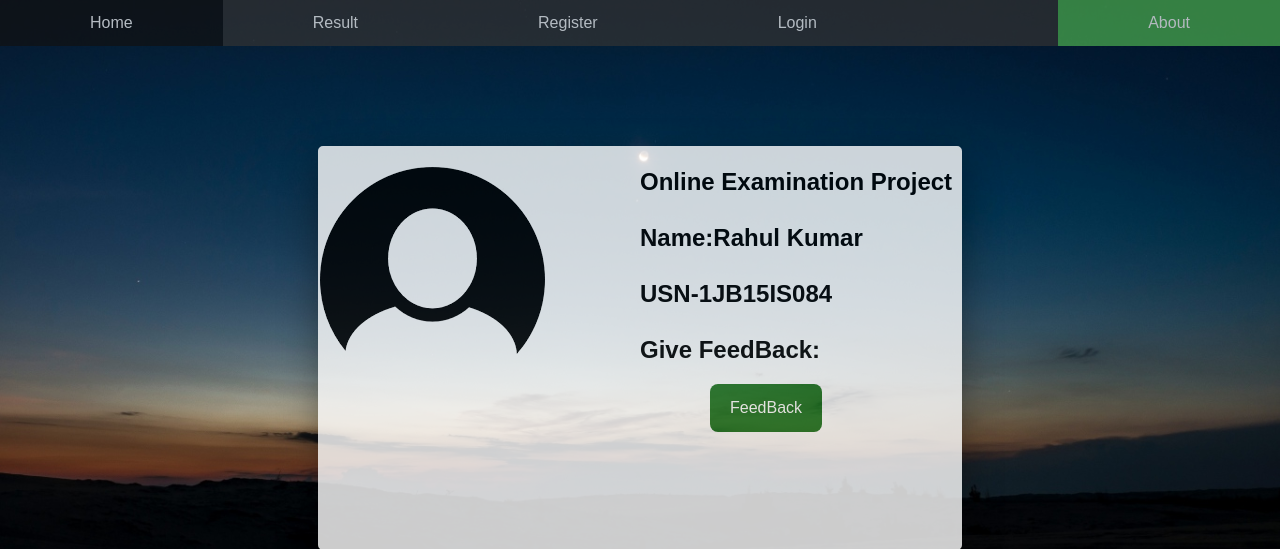
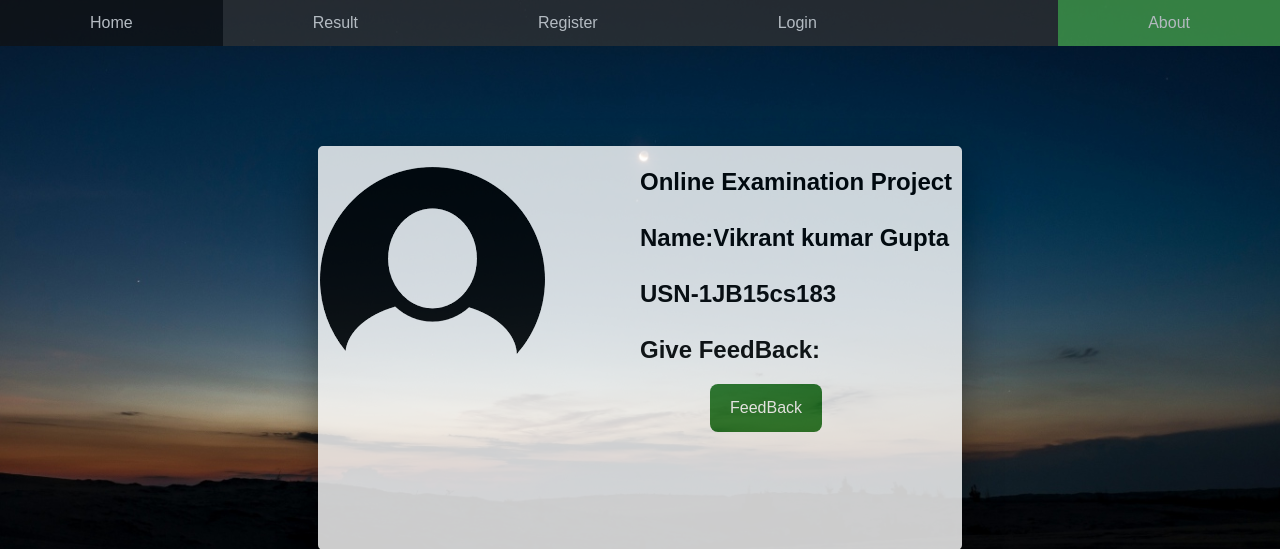
Before and after one commit to vikrant098/my-project, a PHP site: page /about.php in a window 1280 px wide. Shown: the top 549 px of the page. Run offline with PHP 8.4, Linux system fonts and the light colour scheme.

Commit message:
Update about.php

```diff
--- a/myproj/about.php
+++ b/myproj/about.php
@@ -91,7 +91,7 @@ body {margin: 0;}
   <div class="container" style="margin-top: 100px;opacity: 0.8;">
  <div class="left2" ></div>
  <div class="right">
- <h2>Online Examination Project<br><br>Name:Rahul Kumar<br><br>USN-1JB15IS084<br><br>Give FeedBack:</h2>
+ <h2>Online Examination Project<br><br>Name:Vikrant kumar Gupta<br><br>USN-1JB15cs183<br><br>Give FeedBack:</h2>
 
  <a href="feedback.php" style="margin-left: 40px;"><button class="button button3">FeedBack</button></a>
 </div>
```
